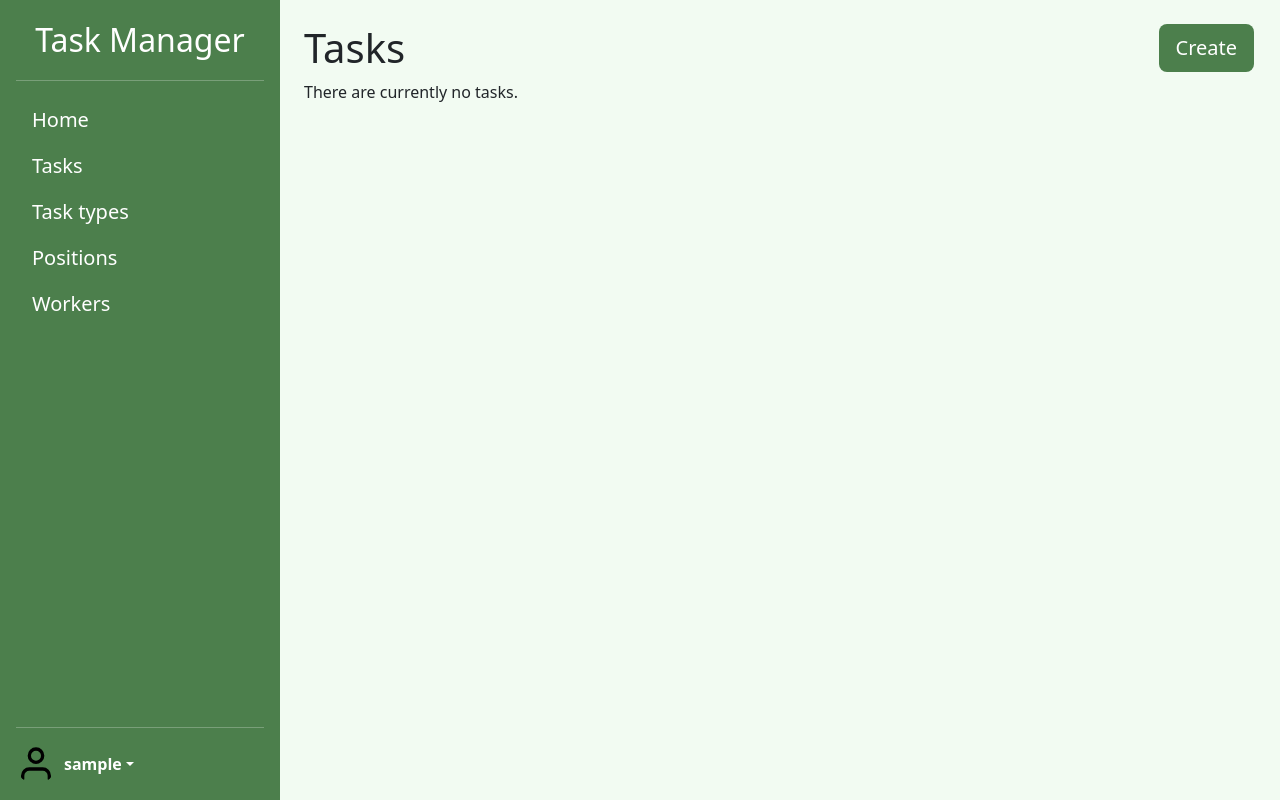
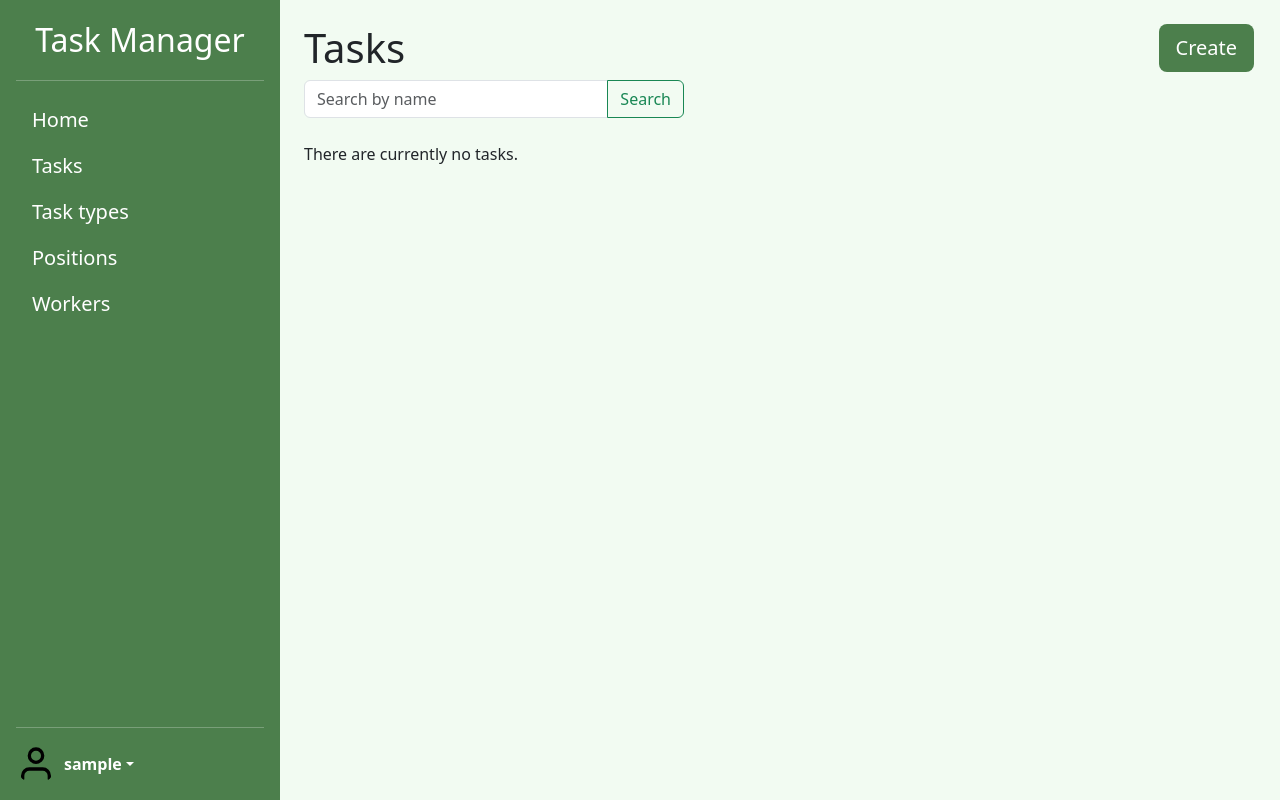
Before and after one commit to rinotokun/task-manager, a Django app: page /tasks/ in a window 1280 px wide. Run offline with Django 5.2, Linux system fonts and the light colour scheme; the visitor is signed in with stand-in values (Sample User, id 1); data that the repository does not hold is empty; some libraries are stand-ins or nearby versions.

Commit message:
Add search to list pages
Filter each list by name (username for workers) via a GET search form; also remove N+1 on the worker detail by prefetching task_type/assignees before pagination.

```diff
--- a/task_manager/forms.py
+++ b/task_manager/forms.py
@@ -54,3 +54,59 @@ class WorkerUpdateForm(UserChangeForm):
             "email",
             "position",
         ]
+
+
+class TaskTypeSearchForm(forms.Form):
+    name = forms.CharField(
+        max_length=255,
+        required=False,
+        label="",
+        widget=forms.TextInput(
+            attrs={
+                "placeholder": "Search by name",
+                "class": "form-control"
+            }
+        )
+    )
+
+
+class PositionSearchForm(forms.Form):
+    name = forms.CharField(
+        max_length=255,
+        required=False,
+        label="",
+        widget=forms.TextInput(
+            attrs={
+                "placeholder": "Search by name",
+                "class": "form-control"
+            }
+        )
+    )
+
+
+class TaskSearchForm(forms.Form):
+    name = forms.CharField(
+        max_length=255,
+        required=False,
+        label="",
+        widget=forms.TextInput(
+            attrs={
+                "placeholder": "Search by name",
+                "class": "form-control"
+            }
+        )
+    )
+
+
+class WorkerSearchForm(forms.Form):
+    username = forms.CharField(
+        max_length=255,
+        required=False,
+        label="",
+        widget=forms.TextInput(
+            attrs={
+                "placeholder": "Search by username",
+                "class": "form-control"
+            }
+        )
+    )
--- a/task_manager/views.py
+++ b/task_manager/views.py
@@ -11,7 +11,15 @@ from django.contrib.auth.mixins import LoginRequiredMixin
 from urllib.parse import unquote, urlparse, parse_qs
 
 from .models import Task, TaskType, Position
-from .forms import TaskForm, WorkerCreationForm, WorkerUpdateForm
+from .forms import (
+    TaskForm,
+    WorkerCreationForm,
+    WorkerUpdateForm,
+    TaskTypeSearchForm,
+    PositionSearchForm,
+    TaskSearchForm,
+    WorkerSearchForm,
+)
 
 
 @login_required
@@ -57,10 +65,18 @@ class TaskListView(LoginRequiredMixin, generic.ListView):
     model = Task
     paginate_by = 5
 
+    def get_context_data(self, **kwargs):
+        context = super().get_context_data(**kwargs)
+        context["search_form"] = TaskSearchForm()
+        return context
+
     def get_queryset(self):
         queryset = Task.objects.select_related(
             "task_type"
         ).prefetch_related("assignees")
+        name = self.request.GET.get("name")
+        if name:
+            return queryset.filter(name__icontains=name)
         return queryset
 
 
@@ -132,8 +148,19 @@ class TaskDeleteView(LoginRequiredMixin, generic.DeleteView):
 
 class TaskTypeListView(LoginRequiredMixin, generic.ListView):
     model = TaskType
-    queryset = TaskType.objects.prefetch_related("tasks")
     paginate_by = 5
+
+    def get_context_data(self, **kwargs):
+        context = super().get_context_data(**kwargs)
+        context["search_form"] = TaskTypeSearchForm()
+        return context
+
+    def get_queryset(self):
+        queryset = TaskType.objects.prefetch_related("tasks")
+        name = self.request.GET.get("name")
+        if name:
+            return queryset.filter(name__icontains=name)
+        return queryset
 
 
 class TaskTypeCreateView(LoginRequiredMixin, generic.CreateView):
@@ -179,8 +206,19 @@ class TaskTypeDeleteView(LoginRequiredMixin, generic.DeleteView):
 
 class PositionListView(LoginRequiredMixin, generic.ListView):
     model = Position
-    queryset = Position.objects.prefetch_related("workers")
     paginate_by = 5
+
+    def get_context_data(self, **kwargs):
+        context = super().get_context_data(**kwargs)
+        context["search_form"] = PositionSearchForm()
+        return context
+
+    def get_queryset(self):
+        queryset = Position.objects.prefetch_related("workers")
+        name = self.request.GET.get("name")
+        if name:
+            return queryset.filter(name__icontains=name)
+        return queryset
 
 
 class PositionCreateView(LoginRequiredMixin, generic.CreateView):
@@ -232,7 +270,15 @@ class WorkerListView(LoginRequiredMixin, generic.ListView):
         queryset = get_user_model().objects.select_related(
             "position"
         ).prefetch_related("tasks")
+        username = self.request.GET.get("username")
+        if username:
+            return queryset.filter(username__icontains=username)
         return queryset
+
+    def get_context_data(self, **kwargs):
+        context = super().get_context_data(**kwargs)
+        context["search_form"] = WorkerSearchForm()
+        return context
 
 
 class WorkerDetailView(LoginRequiredMixin, generic.DetailView):
@@ -255,7 +301,9 @@ class WorkerDetailView(LoginRequiredMixin, generic.DetailView):
             is_completed=True
         ).count()
         tasks_in_progress = assigned_tasks - completed_tasks
-        tasks = self.object.tasks.all().order_by("deadline")
+        tasks = self.object.tasks.select_related(
+            "task_type"
+        ).prefetch_related("assignees").order_by("deadline")
         paginator = Paginator(tasks, 3)
         page_number = self.request.GET.get("page")
         page_obj = paginator.get_page(page_number)
--- a/templates/task_manager/task_list.html
+++ b/templates/task_manager/task_list.html
@@ -7,6 +7,13 @@
       Create
     </a>
   </h1>
+  <form action="" method="get" style="width: 380px;">
+    <div class="input-group">
+      {{ search_form.name }}
+      <input type="submit" value="Search" class="btn btn-outline-success">
+    </div>
+  </form>
+  <br>
   {% if task_list %}
     {% for task in task_list %}
       <div class="card m-4 shadow" style="width: 18rem; display: inline-block;">
--- a/templates/task_manager/worker_list.html
+++ b/templates/task_manager/worker_list.html
@@ -8,6 +8,12 @@
       Create
     </a>
   </h1>
+  <form action="" method="get" style="width: 380px;">
+    <div class="input-group">
+      {{ search_form.username }}
+      <input type="submit" value="Search" class="btn btn-outline-success">
+    </div>
+  </form>
   <div class="row row-cols-2 row-cols-lg-4 g-3 mt-2 mb-4">
     {% for worker in worker_list %}
       <div class="col">
```
Also changed, not shown: templates/task_manager/position_list.html (+7 -1 lines), templates/task_manager/tasktype_list.html (+7 -0 lines).
